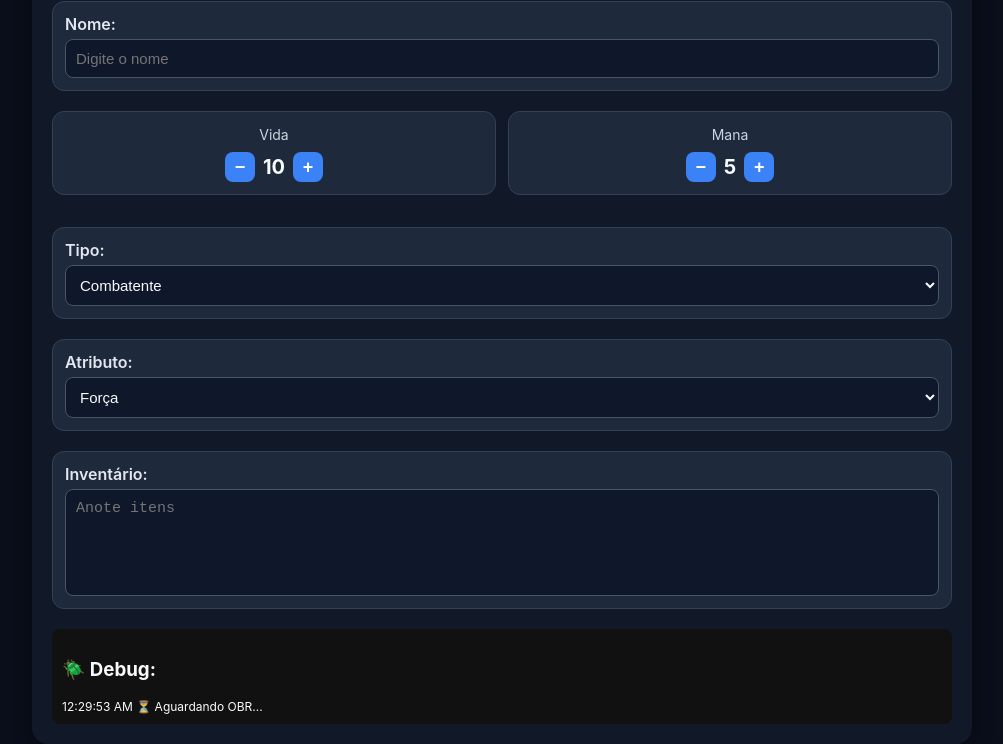
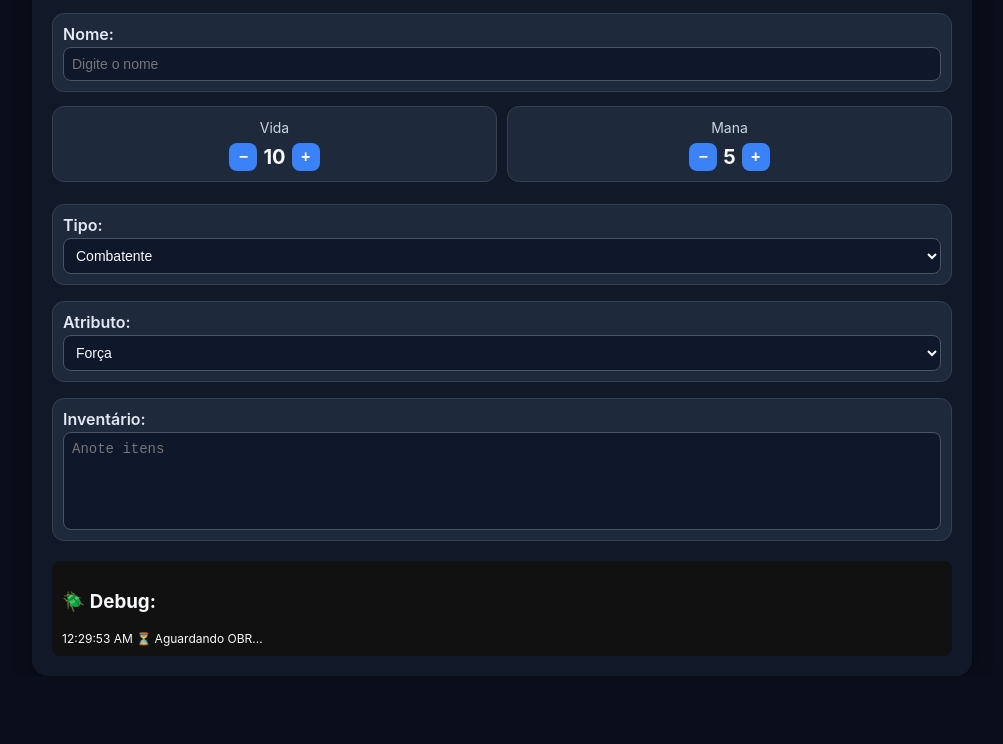
Before and after one commit to girassoisazuis2308-ops/one, a website built with Vite: page index.html in a window 1280 px wide. Shown: the part 153-897 px from the top of the page, without its empty margins (138-1141 px from the left). After the commit the page ends 829 px from the top, so only its background shows below. Built offline with nearby package versions, Linux system fonts and the light colour scheme; what @owlbear-rodeo/sdk would draw is missing.

Commit message:
Refine CSS styles for layout and spacing
Adjusted various CSS properties for better layout and alignment.

```diff
--- a/index.html
+++ b/index.html
@@ -59,14 +59,15 @@
     color: #F8FAFC;
     letter-spacing: -1px;
     text-align: center;
-    margin-bottom: 0px;
+    margin-bottom: 6px;   /* antes era ~20px, agora está bem menor */
+    margin-top: 10px;     /* deixa mais alinhado com o topo */
   }
 
   /* ======== LAYOUT ======== */
   .sheet, .master {
     display: flex;
     flex-direction: column;
-    gap: 20px;
+    gap: 14px;
   }
 
   /* ======== CAMPOS ======== */
@@ -76,20 +77,21 @@
     background: #1E293B;
     border: 1px solid #334155;
     border-radius: 12px;
-    padding: 12px;
+    padding: 10px;
+    margin-top: 2px;
   }
 
   .field label {
     font-weight: 600;
-    margin-bottom: 5px;
+    margin-bottom: 3px;
     color: #E2E8F0;
   }
 
   input, select, textarea {
-    padding: 10px;
+    padding: 8px;
     border-radius: 8px;
     border: 1px solid #475569;
-    font-size: 15px;
+    font-size: 14px;
     background: #0F172A;
     color: #F8FAFC;
   }
@@ -127,8 +129,8 @@
     background: #1E293B;
     border: 1px solid #334155;
     border-radius: 12px;
-    padding: 15px;
-    margin-bottom: 10px;
+    padding: 12px;
+    margin-bottom: 8px;
     color: #F1F5F9;
   }
 
@@ -145,15 +147,15 @@
   /* ======== VIDA / MANA LADO A LADO ======== */
   .stats-row {
     display: flex;
-    gap: 12px;
-    margin-bottom: 12px;
+    gap: 10px;
+    margin-bottom: 6px;
   }
 
   .stat-box {
     flex: 1;
     background: #1E293B;
     border: 1px solid #334155;
-    padding: 12px;
+    padding: 10px;
     border-radius: 12px;
     text-align: center;
   }
@@ -167,17 +169,17 @@
     display: flex;
     align-items: center;
     justify-content: center;
-    gap: 8px;
-    margin-top: 8px;
+    gap: 6px;
+    margin-top: 6px;
   }
 
   .stat-controls button {
-    width: 30px;
-    height: 30px;
+    width: 28px;
+    height: 28px;
     background: #3B82F6;
     border: none;
     border-radius: 8px;
-    font-size: 18px;
+    font-size: 16px;
     font-weight: bold;
     color: white;
     cursor: pointer;
```
